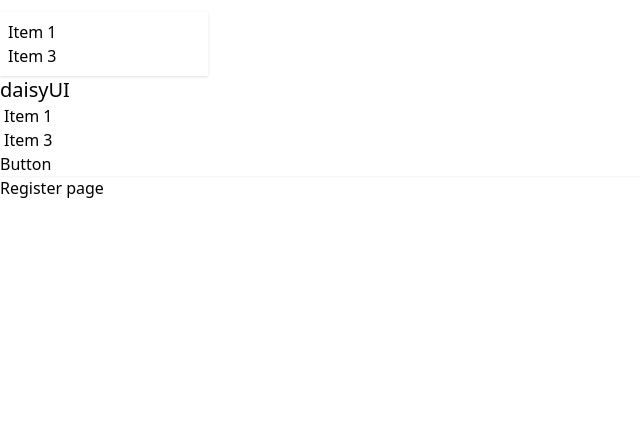
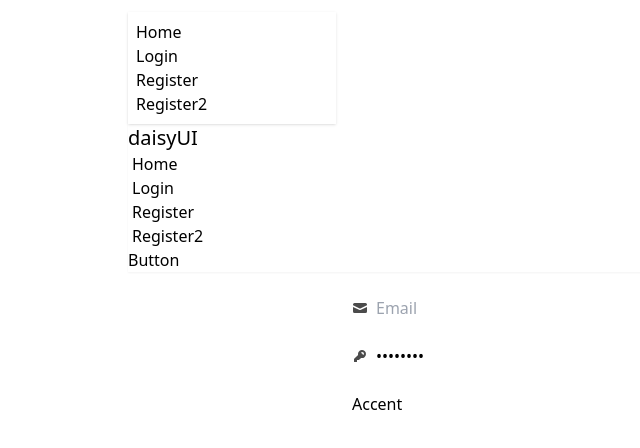
Before and after one commit to tajmirahman/email-password-login, a React (Vite) app in the folder my-project/: page /register in a window 1280 px wide. Shown: the top 448 px of the page, without its empty margins (0-640 px from the left). Built offline with nearby package versions, Linux system fonts and the light colour scheme.

Commit message:
register form start

```diff
--- a/my-project/src/component/Header.jsx
+++ b/my-project/src/component/Header.jsx
@@ -1,10 +1,14 @@
+import { NavLink } from "react-router-dom";
 
 
 const Header = () => {
 
     const links= <>
-    <li><a>Item 1</a></li>
-    <li><a>Item 3</a></li>
+    <li><NavLink to={'/'}>Home</NavLink></li>
+    <li><NavLink to={'/login'}>Login</NavLink></li>
+    <li><NavLink to={'/register'}>Register</NavLink></li>
+    <li><NavLink to={'/register2'}>Register2</NavLink></li>
+
     </>
 
     return (
--- a/my-project/src/component/Main.jsx
+++ b/my-project/src/component/Main.jsx
@@ -4,7 +4,7 @@
 
 const Main = () => {
     return (
-        <div>
+        <div className="max-w-5xl mx-auto">
             <Header />
             <Outlet />
         </div>
--- a/my-project/src/component/Register.jsx
+++ b/my-project/src/component/Register.jsx
@@ -2,8 +2,36 @@
 
 const Register = () => {
     return (
-        <div>
-            <h1>Register page</h1>
+        <div className="max-w-xl mx-auto ">
+            <form >
+                <label className="input input-bordered flex items-center gap-2 my-6">
+                    <svg
+                        xmlns="http://www.w3.org/2000/svg"
+                        viewBox="0 0 16 16"
+                        fill="currentColor"
+                        className="h-4 w-4 opacity-70">
+                        <path
+                            d="M2.5 3A1.5 1.5 0 0 0 1 4.5v.793c.026.009.051.02.076.032L7.674 8.51c.206.1.446.1.652 0l6.598-3.185A.755.755 0 0 1 15 5.293V4.5A1.5 1.5 0 0 0 13.5 3h-11Z" />
+                        <path
+                            d="M15 6.954 8.978 9.86a2.25 2.25 0 0 1-1.956 0L1 6.954V11.5A1.5 1.5 0 0 0 2.5 13h11a1.5 1.5 0 0 0 1.5-1.5V6.954Z" />
+                    </svg>
+                    <input type="text" className="grow" placeholder="Email" />
+                </label>
+                <label className="input input-bordered flex items-center gap-2 my-6">
+                    <svg
+                        xmlns="http://www.w3.org/2000/svg"
+                        viewBox="0 0 16 16"
+                        fill="currentColor"
+                        className="h-4 w-4 opacity-70">
+                        <path
+                            fillRule="evenodd"
+                            d="M14 6a4 4 0 0 1-4.899 3.899l-1.955 1.955a.5.5 0 0 1-.353.146H5v1.5a.5.5 0 0 1-.5.5h-2a.5.5 0 0 1-.5-.5v-2.293a.5.5 0 0 1 .146-.353l3.955-3.955A4 4 0 1 1 14 6Zm-4-2a.75.75 0 0 0 0 1.5.5.5 0 0 1 .5.5.75.75 0 0 0 1.5 0 2 2 0 0 0-2-2Z"
+                            clipRule="evenodd" />
+                    </svg>
+                    <input type="password" className="grow" value="password" />
+                </label>
+                <button className="btn btn-accent">Accent</button>
+            </form>
         </div>
     );
 };
```
